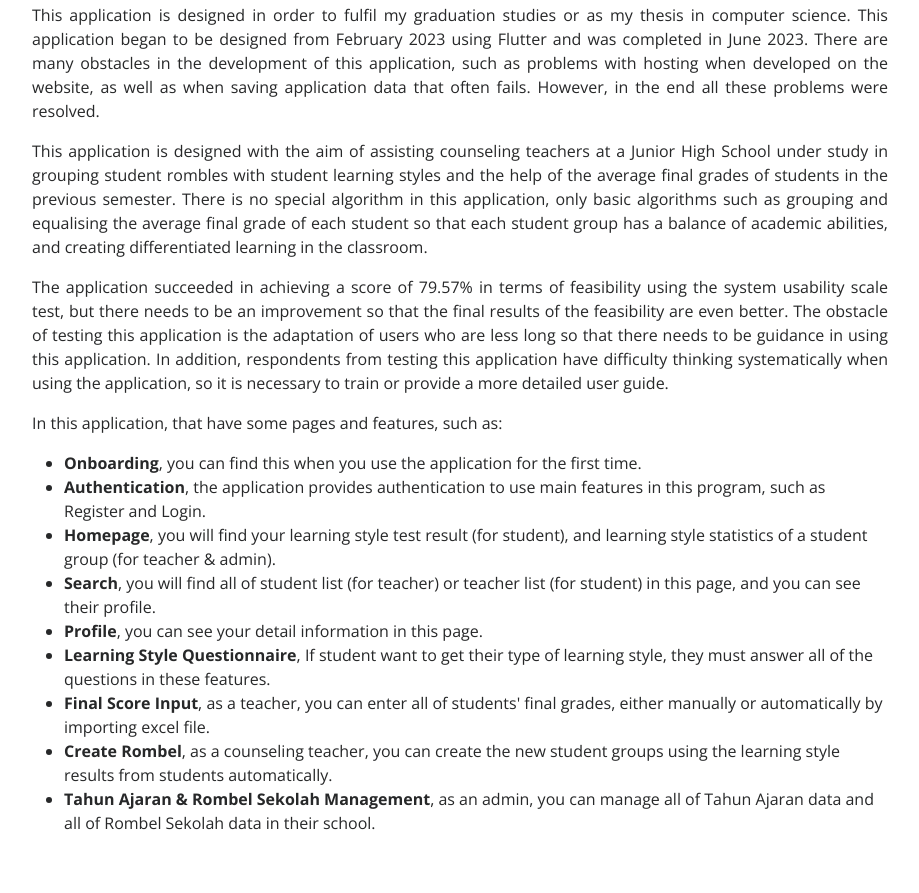
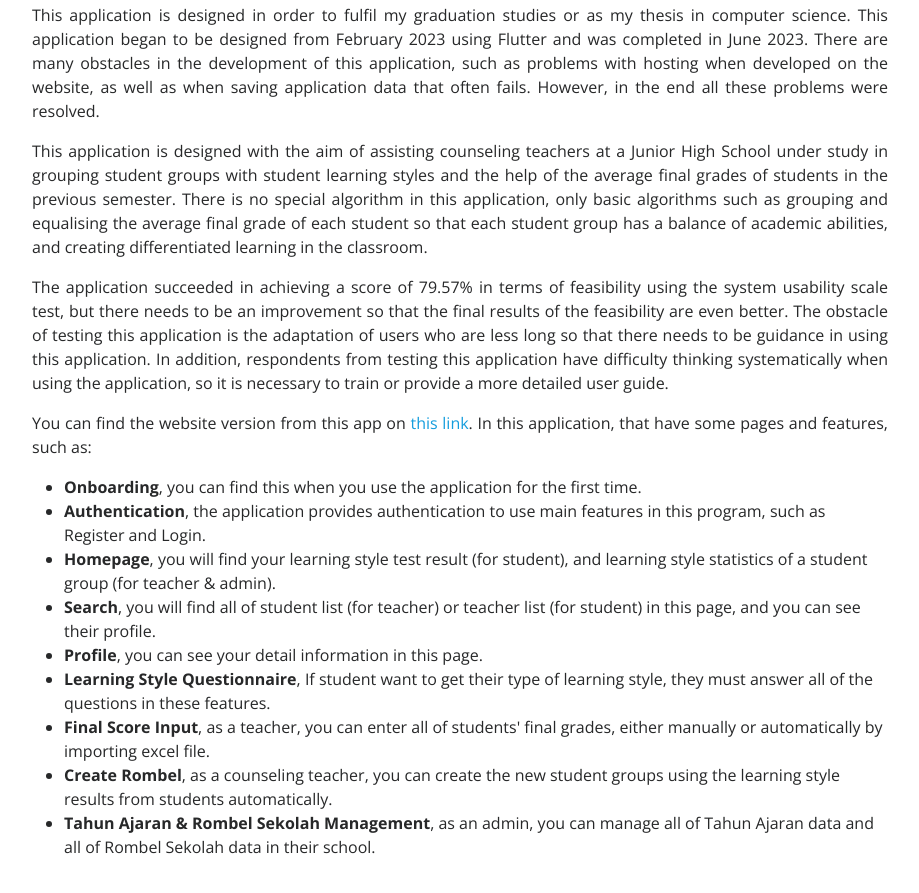
Before and after one commit to aldisaepurahman/aldisaepurahman.github.io, a plain HTML site: page portfolio_pages/rongga-details.html in a window 1280 px wide. Shown: the part 1167-2060 px from the top of the page, without its empty margins (330-1249 px from the left). Drawn offline with nearby package versions, Linux system fonts and the light colour scheme.

Commit message:
add website link

```diff
--- a/portfolio_pages/rongga-details.html
+++ b/portfolio_pages/rongga-details.html
@@ -111,7 +111,7 @@
                 all these problems were resolved.
               </p>
               <p style="text-align: justify;">
-                This application is designed with the aim of assisting counseling teachers at a Junior High School under study in grouping student rombles
+                This application is designed with the aim of assisting counseling teachers at a Junior High School under study in grouping student groups
                 with student learning styles and the help of the average final grades of students in the previous semester. There is no special algorithm in
                 this application, only basic algorithms such as grouping and equalising the average final grade of each student so that each student group has
                 a balance of academic abilities, and creating differentiated learning in the classroom.
@@ -123,7 +123,7 @@
                 difficulty thinking systematically when using the application, so it is necessary to train or provide a more detailed user guide.
               </p>
               <p style="text-align: justify;">
-                In this application, that have some pages and features, such as:
+                You can find the website version from this app on <a href="https://noncognitive.my.id/" target="_blank">this link</a>. In this application, that have some pages and features, such as:
               </p>
               <ul>
                 <li><b>Onboarding</b>, you can find this when you use the application for the first time.</li>
```
